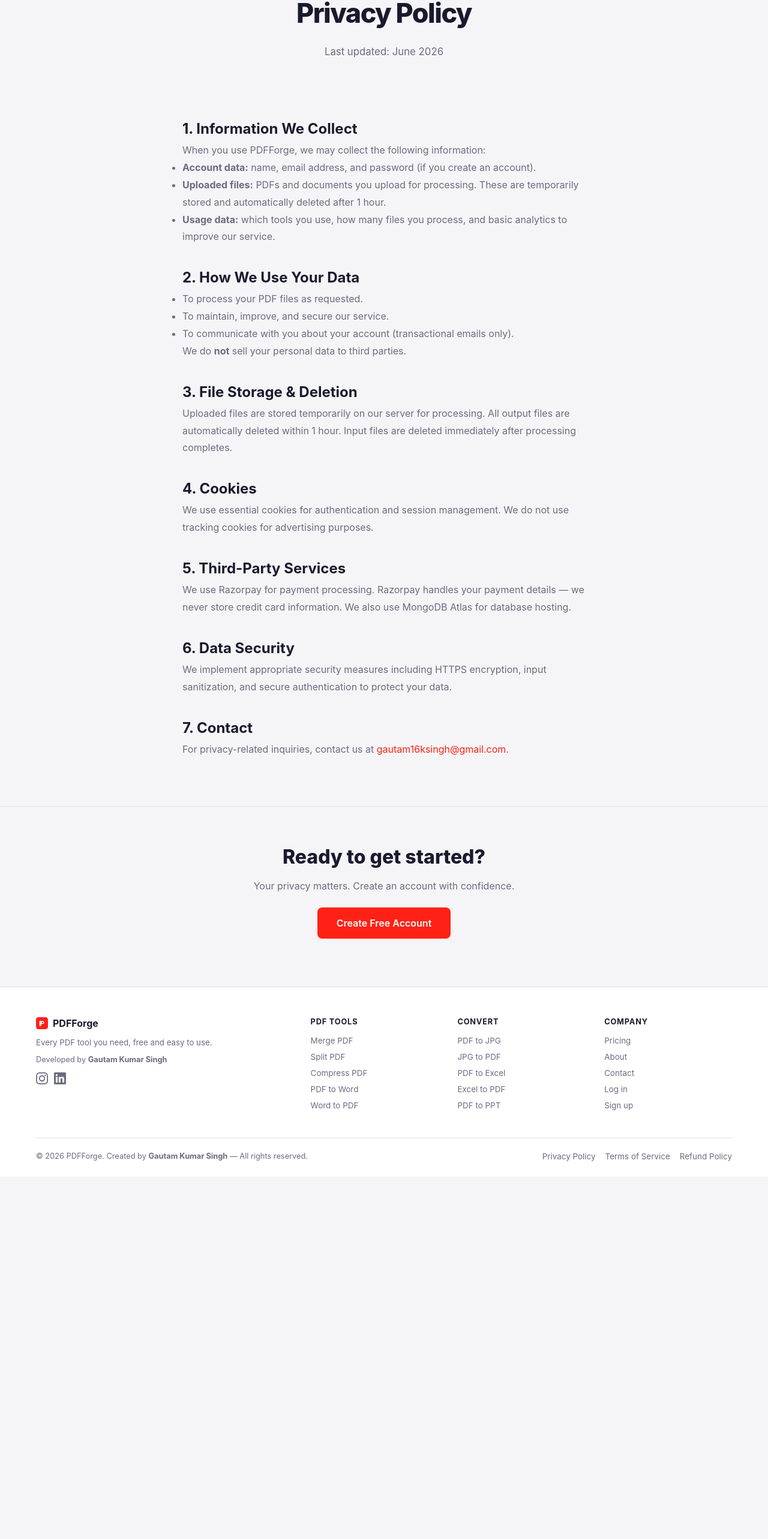
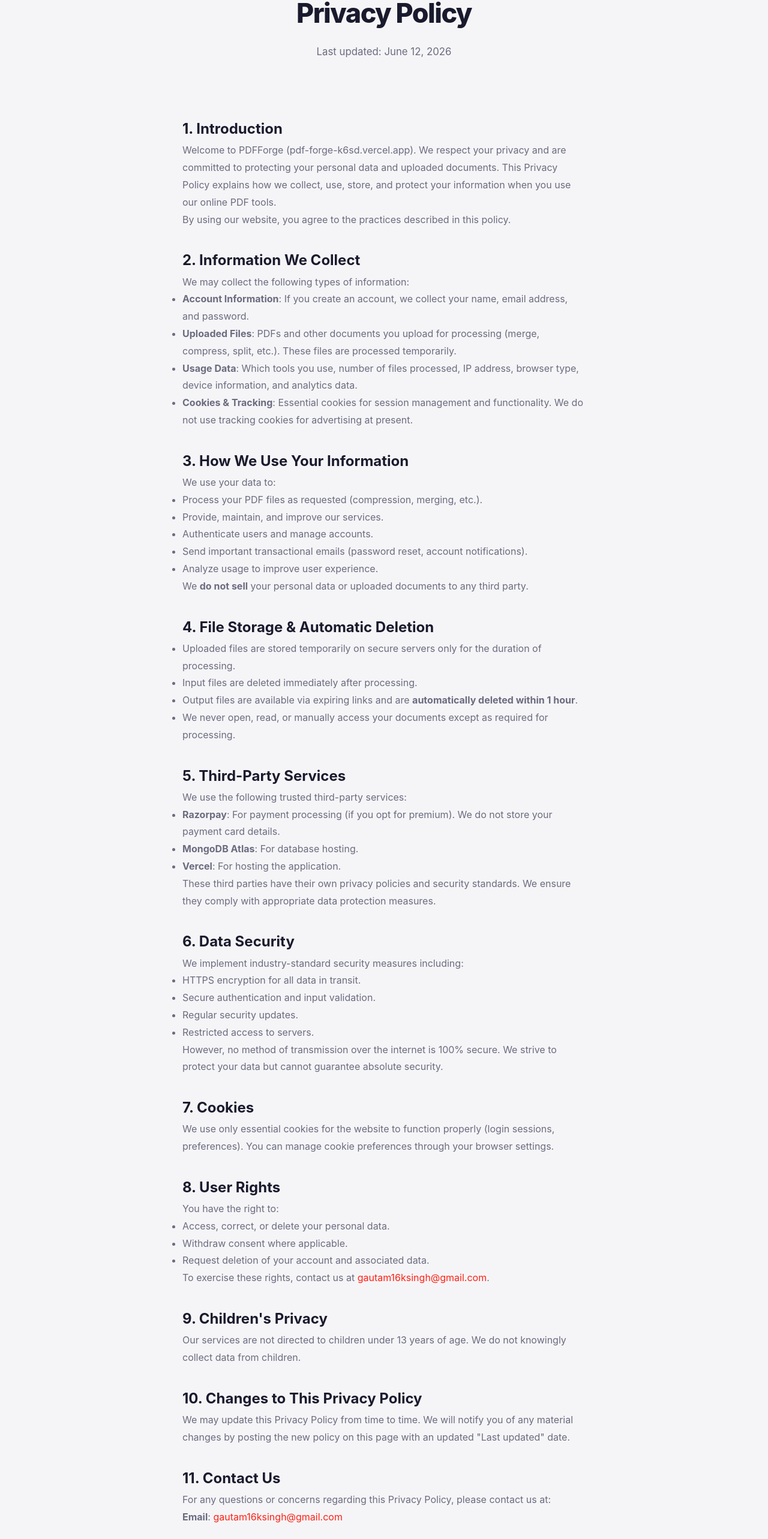
Before and after one commit to gautamsinghkgs/PDFForge, a React (Create React App) app in the folder client/: page /privacy in a window 1280 px wide. Shown: the part 204-2770 px from the top of the page at 60% size. Before the commit the page ends 2166 px from the top, so only its background shows below. Built offline with nearby package versions, Linux system fonts and the light colour scheme; no server answers.

Commit message:
update Privacy Policy with comprehensive AdSense-ready draft (11 sections)

```diff
--- a/client/src/pages/Privacy.jsx
+++ b/client/src/pages/Privacy.jsx
@@ -7,39 +7,81 @@ export default function Privacy() {
       <div className={styles.hero}>
         <span className={styles.tag}>Privacy Policy</span>
         <h1>Privacy Policy</h1>
-        <p>Last updated: June 2026</p>
+        <p>Last updated: June 12, 2026</p>
       </div>
       <div style={{ maxWidth: 720, margin: '0 auto 80px', padding: '0 24px', lineHeight: 1.8, color: 'var(--text-muted)' }}>
-        <h2 style={{ color: 'var(--text)', marginTop: 32 }}>1. Information We Collect</h2>
-        <p>When you use PDFForge, we may collect the following information:</p>
+        <h2 style={{ color: 'var(--text)', marginTop: 32 }}>1. Introduction</h2>
+        <p>Welcome to PDFForge (pdf-forge-k6sd.vercel.app). We respect your privacy and are committed to protecting your personal data and uploaded documents. This Privacy Policy explains how we collect, use, store, and protect your information when you use our online PDF tools.</p>
+        <p>By using our website, you agree to the practices described in this policy.</p>
+
+        <h2 style={{ color: 'var(--text)', marginTop: 32 }}>2. Information We Collect</h2>
+        <p>We may collect the following types of information:</p>
         <ul>
-          <li><strong>Account data:</strong> name, email address, and password (if you create an account).</li>
-          <li><strong>Uploaded files:</strong> PDFs and documents you upload for processing. These are temporarily stored and automatically deleted after 1 hour.</li>
-          <li><strong>Usage data:</strong> which tools you use, how many files you process, and basic analytics to improve our service.</li>
+          <li><strong>Account Information</strong>: If you create an account, we collect your name, email address, and password.</li>
+          <li><strong>Uploaded Files</strong>: PDFs and other documents you upload for processing (merge, compress, split, etc.). These files are processed temporarily.</li>
+          <li><strong>Usage Data</strong>: Which tools you use, number of files processed, IP address, browser type, device information, and analytics data.</li>
+          <li><strong>Cookies & Tracking</strong>: Essential cookies for session management and functionality. We do not use tracking cookies for advertising at present.</li>
         </ul>
 
-        <h2 style={{ color: 'var(--text)', marginTop: 32 }}>2. How We Use Your Data</h2>
+        <h2 style={{ color: 'var(--text)', marginTop: 32 }}>3. How We Use Your Information</h2>
+        <p>We use your data to:</p>
         <ul>
-          <li>To process your PDF files as requested.</li>
-          <li>To maintain, improve, and secure our service.</li>
-          <li>To communicate with you about your account (transactional emails only).</li>
+          <li>Process your PDF files as requested (compression, merging, etc.).</li>
+          <li>Provide, maintain, and improve our services.</li>
+          <li>Authenticate users and manage accounts.</li>
+          <li>Send important transactional emails (password reset, account notifications).</li>
+          <li>Analyze usage to improve user experience.</li>
         </ul>
-        <p>We do <strong>not</strong> sell your personal data to third parties.</p>
+        <p>We <strong>do not sell</strong> your personal data or uploaded documents to any third party.</p>
 
-        <h2 style={{ color: 'var(--text)', marginTop: 32 }}>3. File Storage & Deletion</h2>
-        <p>Uploaded files are stored temporarily on our server for processing. All output files are automatically deleted within 1 hour. Input files are deleted immediately after processing completes.</p>
-
-        <h2 style={{ color: 'var(--text)', marginTop: 32 }}>4. Cookies</h2>
-        <p>We use essential cookies for authentication and session management. We do not use tracking cookies for advertising purposes.</p>
+        <h2 style={{ color: 'var(--text)', marginTop: 32 }}>4. File Storage & Automatic Deletion</h2>
+        <ul>
+          <li>Uploaded files are stored temporarily on secure servers only for the duration of processing.</li>
+          <li>Input files are deleted immediately after processing.</li>
+          <li>Output files are available via expiring links and are <strong>automatically deleted within 1 hour</strong>.</li>
+          <li>We never open, read, or manually access your documents except as required for processing.</li>
+        </ul>
 
         <h2 style={{ color: 'var(--text)', marginTop: 32 }}>5. Third-Party Services</h2>
-        <p>We use Razorpay for payment processing. Razorpay handles your payment details — we never store credit card information. We also use MongoDB Atlas for database hosting.</p>
+        <p>We use the following trusted third-party services:</p>
+        <ul>
+          <li><strong>Razorpay</strong>: For payment processing (if you opt for premium). We do not store your payment card details.</li>
+          <li><strong>MongoDB Atlas</strong>: For database hosting.</li>
+          <li><strong>Vercel</strong>: For hosting the application.</li>
+        </ul>
+        <p>These third parties have their own privacy policies and security standards. We ensure they comply with appropriate data protection measures.</p>
 
         <h2 style={{ color: 'var(--text)', marginTop: 32 }}>6. Data Security</h2>
-        <p>We implement appropriate security measures including HTTPS encryption, input sanitization, and secure authentication to protect your data.</p>
+        <p>We implement industry-standard security measures including:</p>
+        <ul>
+          <li>HTTPS encryption for all data in transit.</li>
+          <li>Secure authentication and input validation.</li>
+          <li>Regular security updates.</li>
+          <li>Restricted access to servers.</li>
+        </ul>
+        <p>However, no method of transmission over the internet is 100% secure. We strive to protect your data but cannot guarantee absolute security.</p>
 
-        <h2 style={{ color: 'var(--text)', marginTop: 32 }}>7. Contact</h2>
-        <p>For privacy-related inquiries, contact us at <a href="mailto:gautam16ksingh@gmail.com" style={{ color: 'var(--accent)' }}>gautam16ksingh@gmail.com</a>.</p>
+        <h2 style={{ color: 'var(--text)', marginTop: 32 }}>7. Cookies</h2>
+        <p>We use only essential cookies for the website to function properly (login sessions, preferences). You can manage cookie preferences through your browser settings.</p>
+
+        <h2 style={{ color: 'var(--text)', marginTop: 32 }}>8. User Rights</h2>
+        <p>You have the right to:</p>
+        <ul>
+          <li>Access, correct, or delete your personal data.</li>
+          <li>Withdraw consent where applicable.</li>
+          <li>Request deletion of your account and associated data.</li>
+        </ul>
+        <p>To exercise these rights, contact us at <a href="mailto:gautam16ksingh@gmail.com" style={{ color: 'var(--accent)' }}>gautam16ksingh@gmail.com</a>.</p>
+
+        <h2 style={{ color: 'var(--text)', marginTop: 32 }}>9. Children's Privacy</h2>
+        <p>Our services are not directed to children under 13 years of age. We do not knowingly collect data from children.</p>
+
+        <h2 style={{ color: 'var(--text)', marginTop: 32 }}>10. Changes to This Privacy Policy</h2>
+        <p>We may update this Privacy Policy from time to time. We will notify you of any material changes by posting the new policy on this page with an updated "Last updated" date.</p>
+
+        <h2 style={{ color: 'var(--text)', marginTop: 32 }}>11. Contact Us</h2>
+        <p>For any questions or concerns regarding this Privacy Policy, please contact us at:</p>
+        <p><strong>Email</strong>: <a href="mailto:gautam16ksingh@gmail.com" style={{ color: 'var(--accent)' }}>gautam16ksingh@gmail.com</a></p>
       </div>
       <div className={styles.cta}>
         <h2>Ready to get started?</h2>
```
